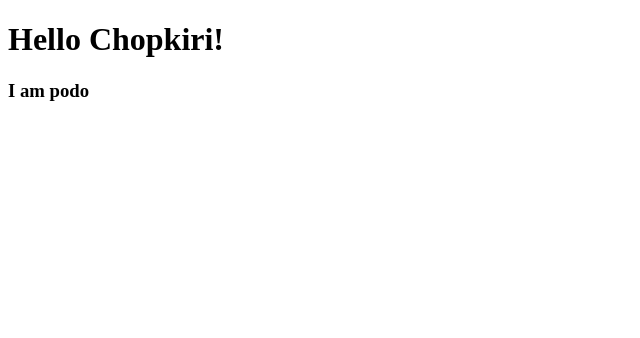
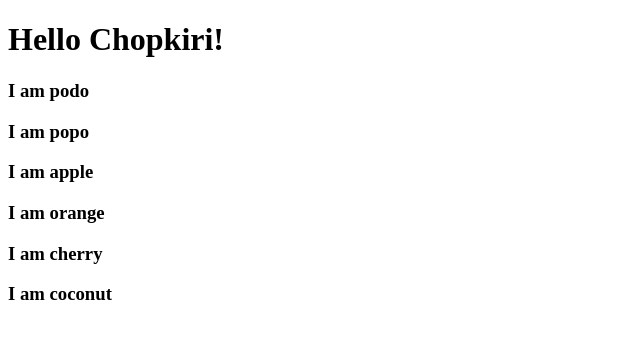
Before and after one commit to cdcoc0/React, a React (Create React App) app: page / in a window 1280 px wide. Shown: the top 338 px of the page, without its empty margins (0-640 px from the left). Built offline with nearby package versions, Linux system fonts and the light colour scheme.

Commit message:
generate dynamic components

```diff
--- a/src/App.js
+++ b/src/App.js
@@ -1,12 +1,22 @@
 function Fruits({fav}) {
   return <h3>I am {fav}</h3>;
 }
+
+const fruitsILike = [
+  {name: "popo"},
+  {name: "apple"},
+  {name: "orange"},
+  {name: "cherry"},
+  {name: "coconut"}
+];
 
 function App() {
   return (
     <div className="App">
       <h1>Hello Chopkiri!</h1>
       <Fruits fav="podo" />
+      {fruitsILike.map(dessert =>
+        <Fruits fav={dessert.name} />)}
     </div>
   );
 }
```
